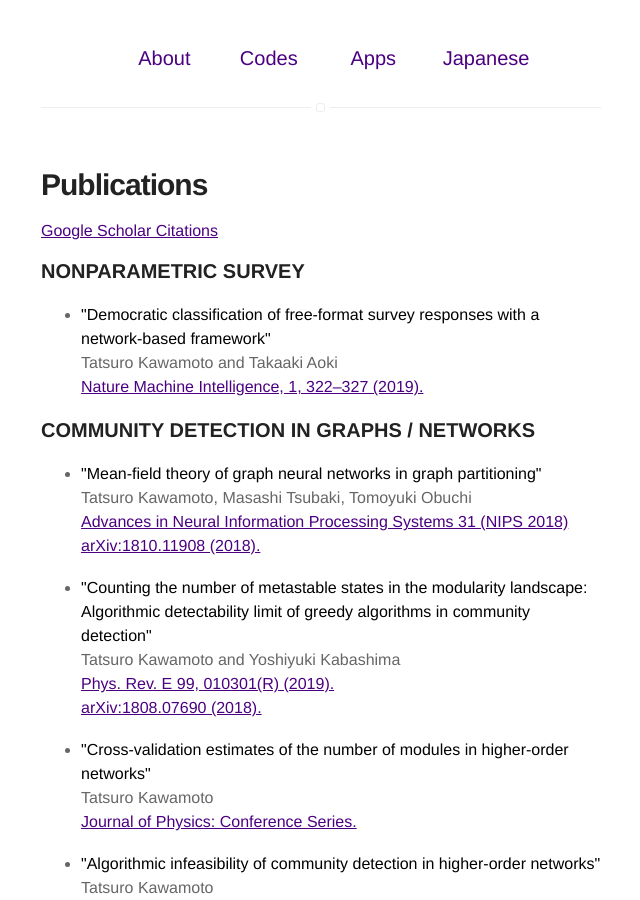
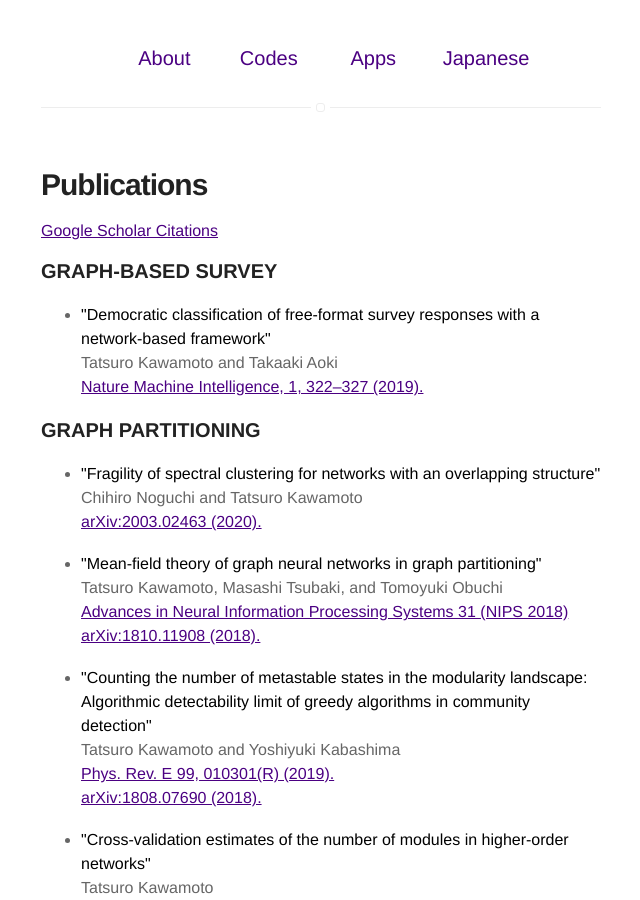
Before and after one commit to tatsuro-kawamoto/tatsuro-kawamoto.github.io, a Jekyll site: the page built from index.html, in a window 1280 px wide and 900 px high, scrolled down 447 px. Shown: the whole window, without its empty margins (319-959 px from the left). Built offline with Jekyll 4.4.1, drawn with Linux system fonts in a browser that asks for light colours.

Commit message:
Update index.html

```diff
--- a/index.html
+++ b/index.html
@@ -6,7 +6,7 @@
 <section class="list">
 <h1>Publications</h1>
 <a href="https://scholar.google.com/citations?user=G1cXfg4AAAAJ&hl=ja">Google Scholar Citations</a>
-<h3>NONPARAMETRIC SURVEY</h3>
+<h3>GRAPH-BASED SURVEY</h3>
 <ul>
   <li>
     <strong>"Democratic classification of free-format survey responses with a network-based framework"</strong><br />
@@ -15,11 +15,17 @@
   </li>
 </ul>
 
-<h3>COMMUNITY DETECTION IN GRAPHS / NETWORKS</h3>
+<h3>GRAPH PARTITIONING</h3>
 <ul>
   <li>
+    <strong>"Fragility of spectral clustering for networks with an overlapping structure"</strong><br />
+    Chihiro Noguchi and Tatsuro Kawamoto<br />
+    <a href="https://arxiv.org/abs/2003.02463" target="_blank">arXiv:2003.02463 (2020).</a>
+  </li>
+  <br />
+  <li>
     <strong>"Mean-field theory of graph neural networks in graph partitioning"</strong><br />
-    Tatsuro Kawamoto, Masashi Tsubaki, Tomoyuki Obuchi<br />
+    Tatsuro Kawamoto, Masashi Tsubaki, and Tomoyuki Obuchi<br />
     <a href="http://papers.nips.cc/paper/7689-mean-field-theory-of-graph-neural-networks-in-graph-partitioning" target="_blank">Advances in Neural Information Processing Systems 31 (NIPS 2018)</a><br />
     <a href="https://arxiv.org/abs/1810.11908" target="_blank">arXiv:1810.11908 (2018).</a>
   </li>
```
